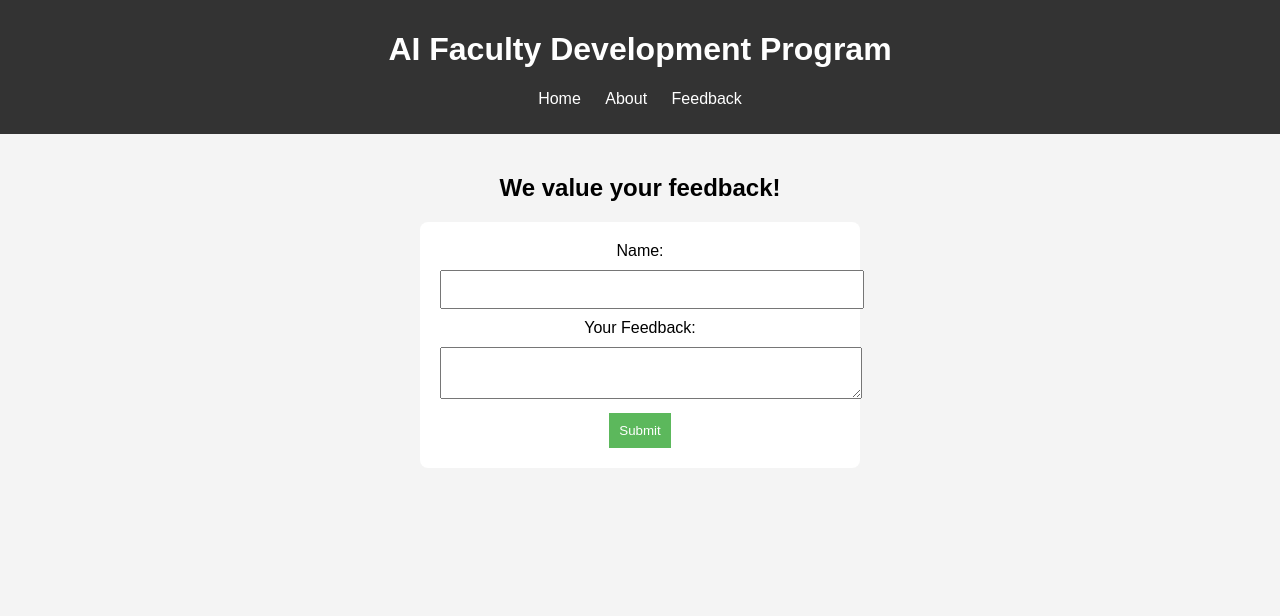
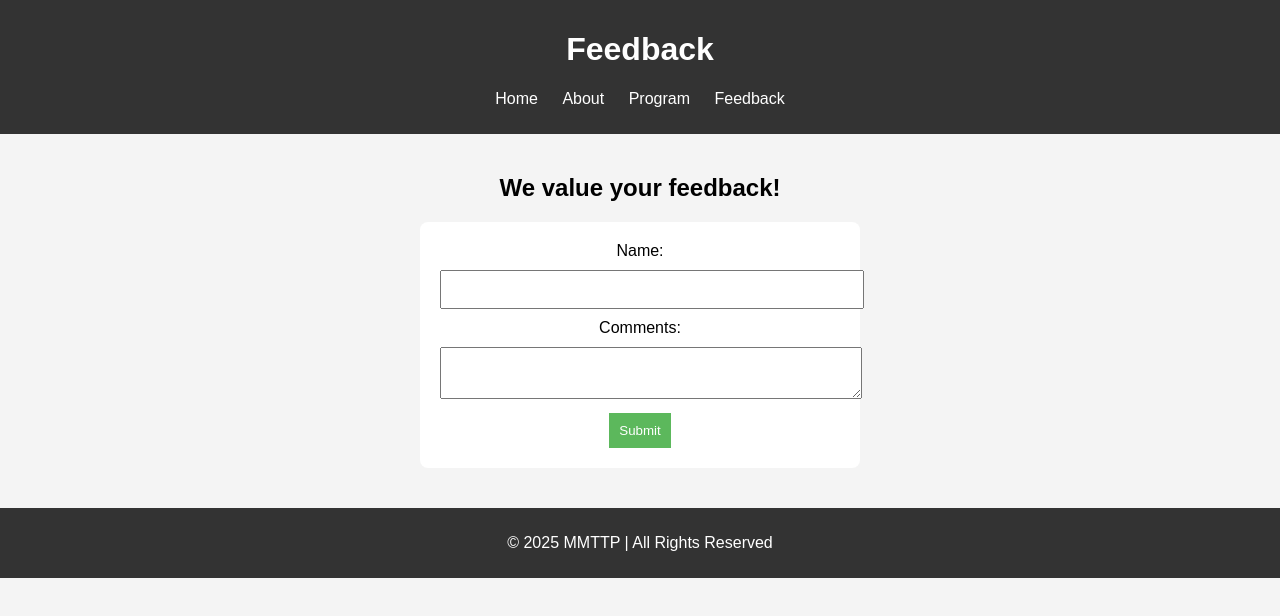
Before and after one commit to santoshsingh4382/santoshsingh4382.github.io, a plain HTML site: page feedback.html in a window 1280 px wide. Drawn offline with Linux system fonts and the light colour scheme.

Commit message:
Update feedback.html

```diff
--- a/feedback.html
+++ b/feedback.html
@@ -7,21 +7,34 @@
     <link rel="stylesheet" href="style.css">
 </head>
 <body>
-    <div id="header"></div>
+    <header>
+        <h1>Feedback</h1>
+        <nav>
+            <ul>
+                <li><a href="index.html">Home</a></li>
+                <li><a href="about.html">About</a></li>
+                <li><a href="program.html">Program</a></li>
+                <li><a href="feedback.html">Feedback</a></li>
+            </ul>
+        </nav>
+    </header>
+
     <main>
         <h2>We value your feedback!</h2>
         <form id="feedbackForm">
             <label for="name">Name:</label>
             <input type="text" id="name" required>
 
-            <label for="message">Your Feedback:</label>
-            <textarea id="message" required></textarea>
+            <label for="comments">Comments:</label>
+            <textarea id="comments" required></textarea>
 
             <button type="submit">Submit</button>
         </form>
-        <p id="responseMessage"></p>
     </main>
-    <div id="footer"></div>
+
+    <footer>
+        <p>© 2025 MMTTP | All Rights Reserved</p>
+    </footer>
     <script src="script.js"></script>
 </body>
 </html>
```
